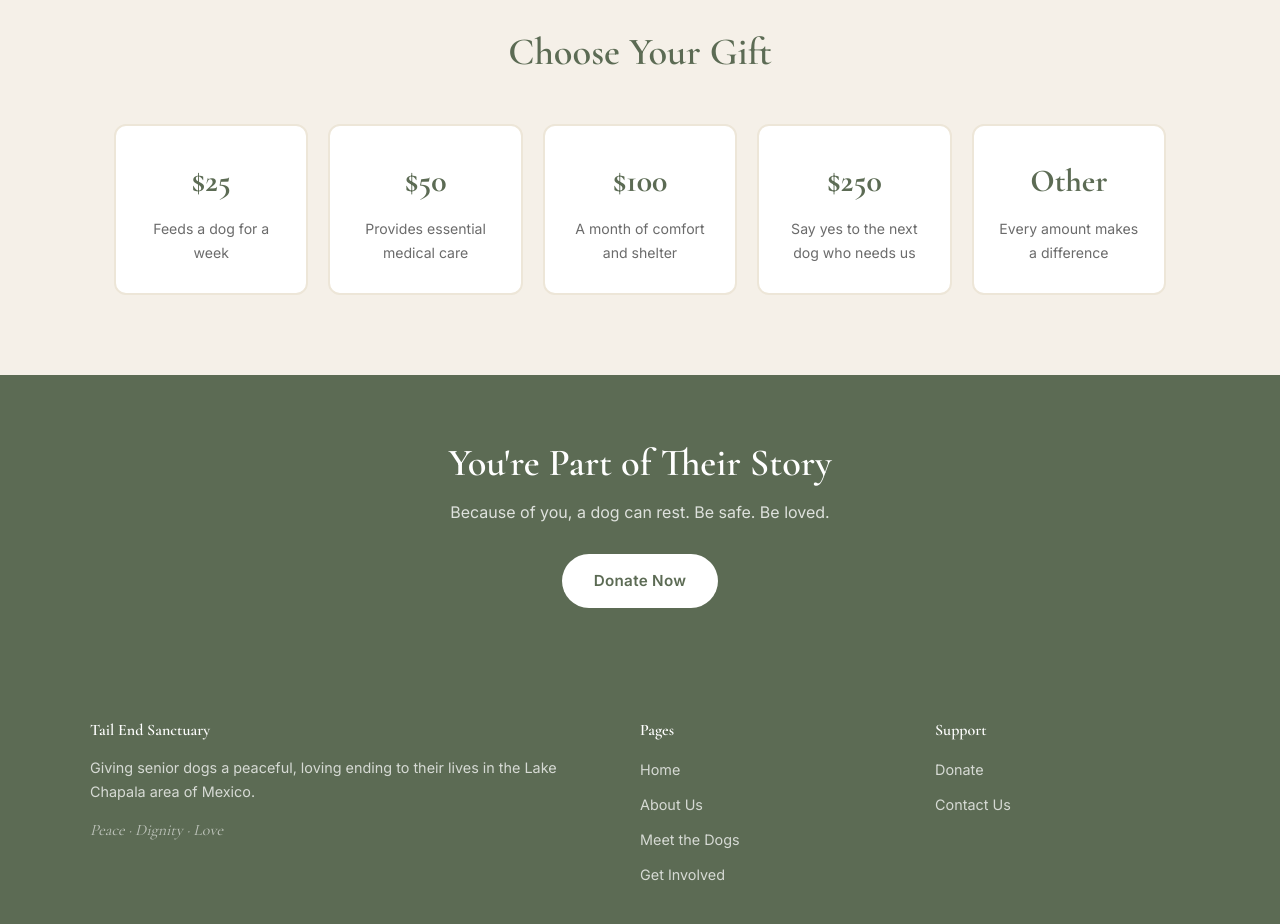
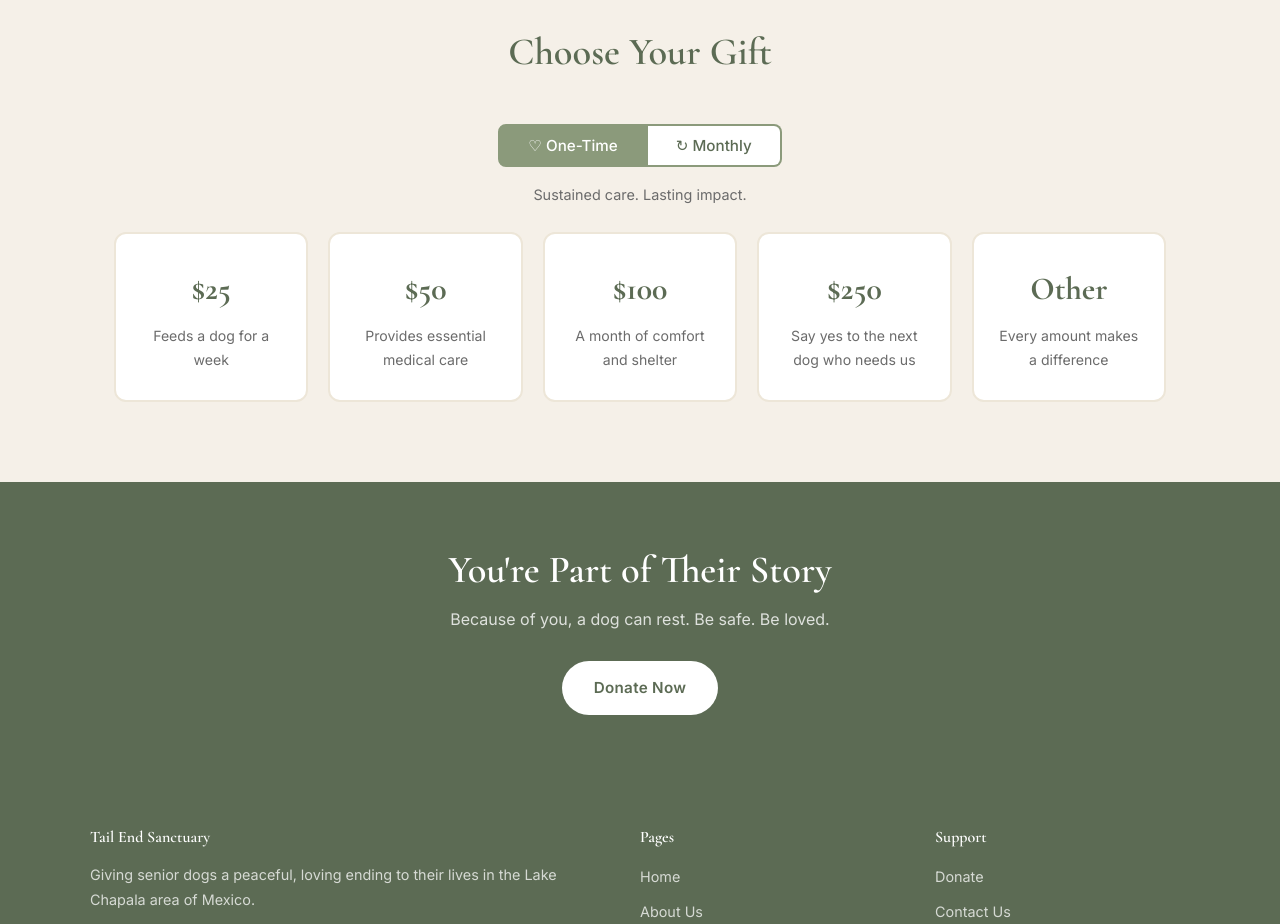
Before and after one commit to DarkstarNews/TailEndSanctuary, a plain HTML site: page donate.html in a window 1280 px wide. Shown: the part 960-1884 px from the top of the page. Drawn offline with nearby package versions, Linux system fonts and the light colour scheme.

Commit message:
Add Ringo section, stray subtitle, mission block, donate toggle, Help Dogs Like Teddy CTA

```diff
--- a/donate.html
+++ b/donate.html
@@ -76,6 +76,11 @@
       <div class="section-header">
         <h2>Choose Your Gift</h2>
       </div>
+      <div class="gift-toggle">
+        <button class="gift-toggle-btn active" onclick="document.querySelectorAll('.gift-toggle-btn').forEach(b=>b.classList.remove('active'));this.classList.add('active')">♡ One-Time</button>
+        <button class="gift-toggle-btn" onclick="document.querySelectorAll('.gift-toggle-btn').forEach(b=>b.classList.remove('active'));this.classList.add('active')">↻ Monthly</button>
+      </div>
+      <p style="text-align:center;color:var(--text-light);font-size:0.9rem;margin-bottom:24px">Sustained care. Lasting impact.</p>
       <div class="gift-grid">
         <a href="#donate-placeholder" class="gift-card">
           <span class="amount">$25</span>
--- a/style.css
+++ b/style.css
@@ -352,6 +352,31 @@ img { max-width: 100%; display: block; }
 }
 
 /* ========== DONATE AMOUNTS ========== */
+.gift-toggle {
+  display: flex;
+  justify-content: center;
+  gap: 0;
+  margin-bottom: 16px;
+}
+.gift-toggle-btn {
+  padding: 10px 28px;
+  border: 2px solid var(--sage);
+  background: #fff;
+  font-family: 'Inter', sans-serif;
+  font-size: 0.95rem;
+  font-weight: 500;
+  color: var(--sage-dark);
+  cursor: pointer;
+  transition: all 0.2s;
+}
+.gift-toggle-btn:first-child { border-radius: 8px 0 0 8px; }
+.gift-toggle-btn:last-child { border-radius: 0 8px 8px 0; border-left: none; }
+.gift-toggle-btn.active {
+  background: var(--sage);
+  color: #fff;
+  border-color: var(--sage);
+}
+
 .gift-grid {
   display: grid;
   grid-template-columns: repeat(auto-fit, minmax(180px, 1fr));
```
Also changed, not shown: index.html (+27 -3 lines).
